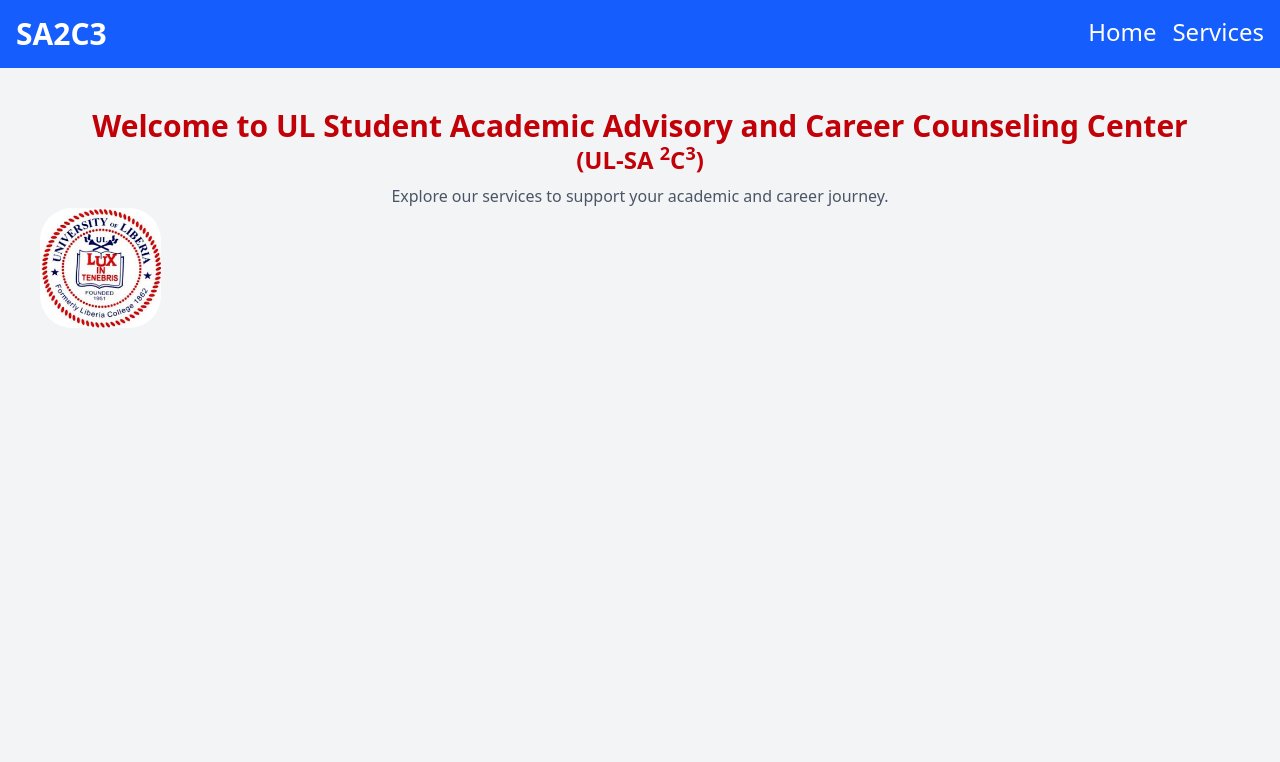
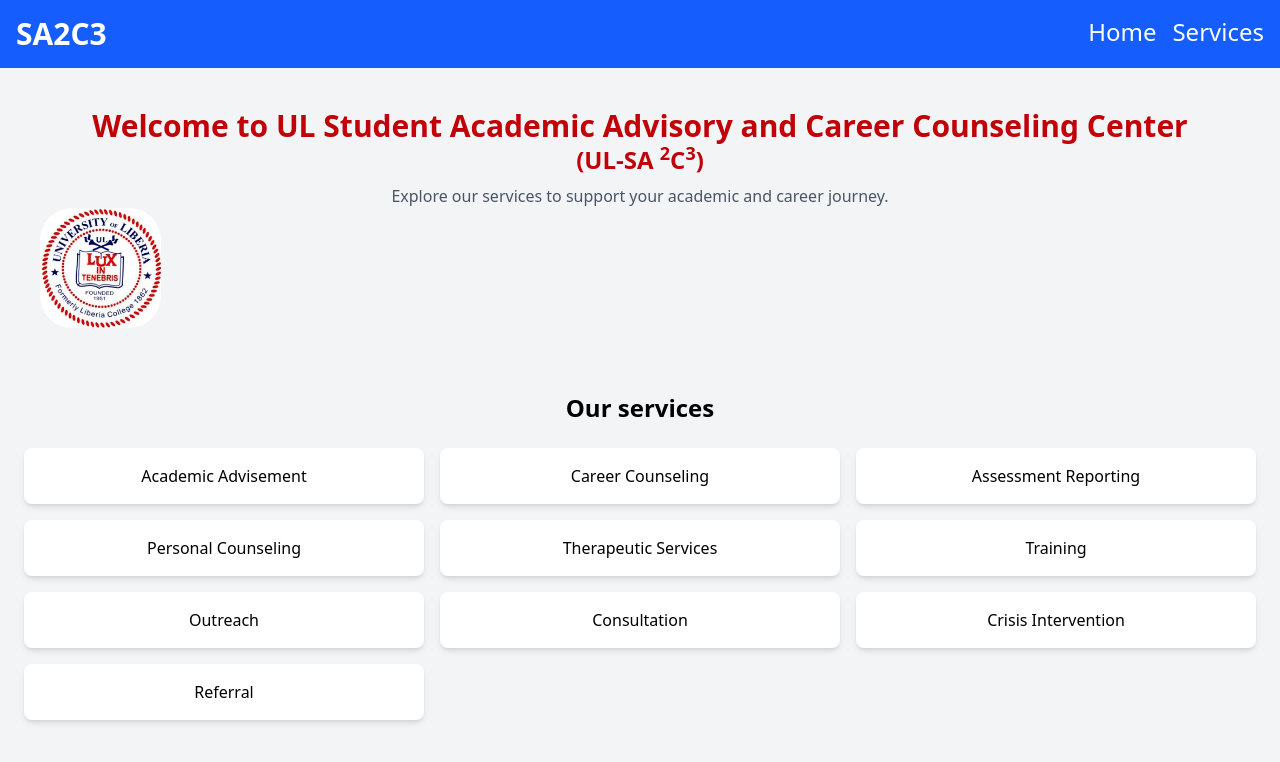
Before and after one commit to nimely111/UL-SA2C3-Guide, a React (Vite) app: page / in a window 1280 px wide. Shown: the top 762 px of the page. Built offline with nearby package versions, Linux system fonts and the light colour scheme.

Commit message:
uncomment servicessection component

```diff
--- a/src/pages/Home.tsx
+++ b/src/pages/Home.tsx
@@ -12,7 +12,7 @@
         <p className="mt-2 text-gray-600">Explore our services to support your academic and career journey.</p>
       <img className="h-30 rounded-4xl object-center" src={ulLogo} alt="university of liberia logo" />
       </header>
-      {/* <ServicesSection /> */}
+      <ServicesSection />
     </div>
   );
 };
```
